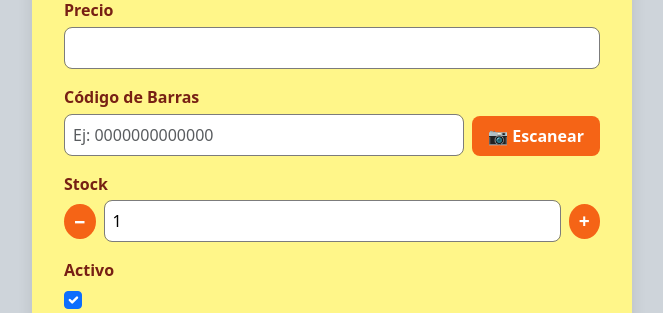
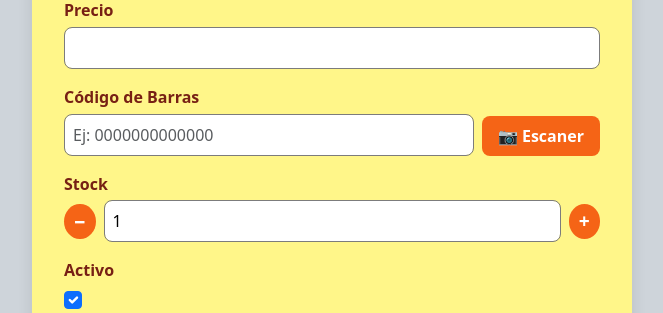
Before and after one commit to mirendarodrigo/progra4marketplace, a Django app: page /market/add/ in a window 1280 px wide. Shown: the part 1199-1512 px from the top of the page, without its empty margins (308-971 px from the left). Run offline with Django 5.2, Linux system fonts and the light colour scheme.

Commit message:
probando rama

```diff
--- a/myclase/market/templates/market/add_Product.html
+++ b/myclase/market/templates/market/add_Product.html
@@ -53,7 +53,7 @@
         <div class="barcode-group">
           {{ form.barcode }}
           <button type="button" class="barcode-scan-btn" onclick="window.location.href='{% url 'scanner:scan' %}'">
-            📷 Escanear
+            📷 Escaner
           </button>
         </div>
       </div>
```
